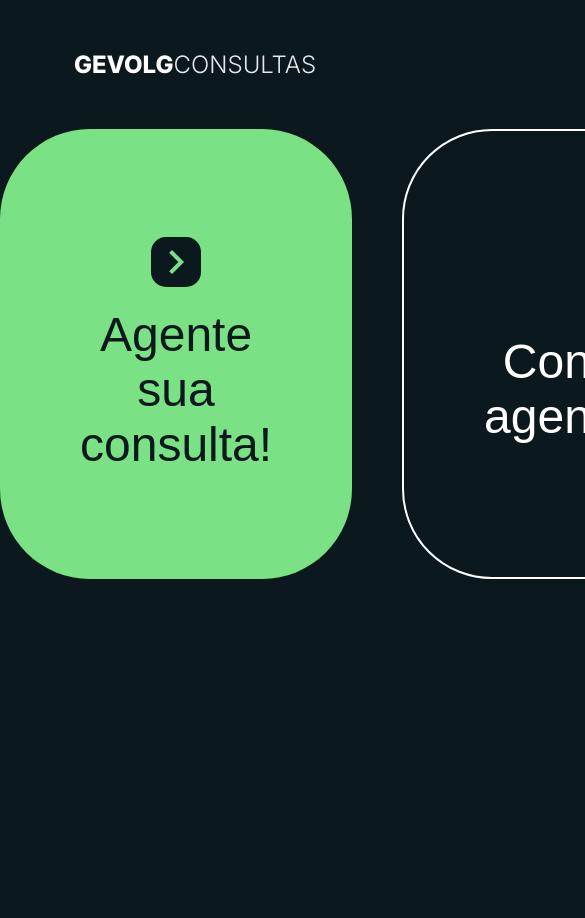
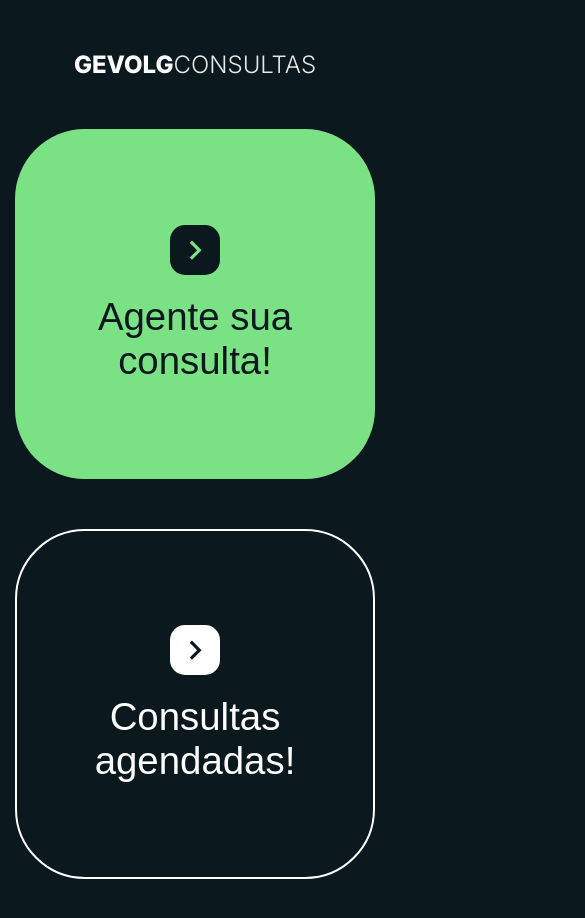
Before and after one commit to gevolgdev/doctors-appointments, a React (Vite) app: page / in a window 390 px wide. Shown: the top 918 px of the page, 585 px wide, since content can reach past the window. Before the commit the page ends 844 px from the top, so only its background shows below. Built offline with nearby package versions, Linux system fonts and the light colour scheme.

Commit message:
Responsive Design

```diff
--- a/src/routes/Dashboard/style.ts
+++ b/src/routes/Dashboard/style.ts
@@ -9,6 +9,7 @@ export const DashContent = styled.div`
   flex-direction: column;
   align-items: center;
   margin-top: 80px;
+  padding: 0 15px;
 
   h1 {
     font-size: 2rem;
@@ -28,6 +29,14 @@ export const DashContent = styled.div`
     opacity: 60%;
   }
 
+  @media (max-width: 500px) {
+    padding-bottom: 80px;
+    width: 100%;
+    h1 {
+      font-size: 3rem;
+    }
+  }
+
 `
 
 export const Patient = styled.div`
@@ -42,7 +51,7 @@ export const Patient = styled.div`
   .content {
     display: flex;
     flex-direction: column;
-    margin: 15px 0;
+    margin: 10px 0;
 
     h3 {
       font-size: 1.5rem;
@@ -61,6 +70,10 @@ export const Patient = styled.div`
     width: 100%;
     height: 1px;
     background: #0B181D;
-    margin: 5px 0;
+    margin: 15px 0;
+  }
+
+  @media (max-width: 500px) {
+    width: 100%;
   }
 `
--- a/src/routes/Home/style.ts
+++ b/src/routes/Home/style.ts
@@ -25,6 +25,7 @@ export const HomeContainer = styled.section`
       border-radius: 90px;
       padding: 80px;
       border: none;
+      text-align: center;
 
       font-size: 3rem;
       font-weight: 500;
@@ -62,8 +63,17 @@ export const HomeContainer = styled.section`
   }
 
   @media (max-width: 1366px) {
+    padding: 0 15px 80px;
     .home-content {
       margin-top: 50px;
+      flex-direction: column;
+
+      button {
+        border-radius: 70px;
+        padding: 20px;
+        height: 350px;
+        font-size: 2.4rem;
+      }
     }
   }
 
```
